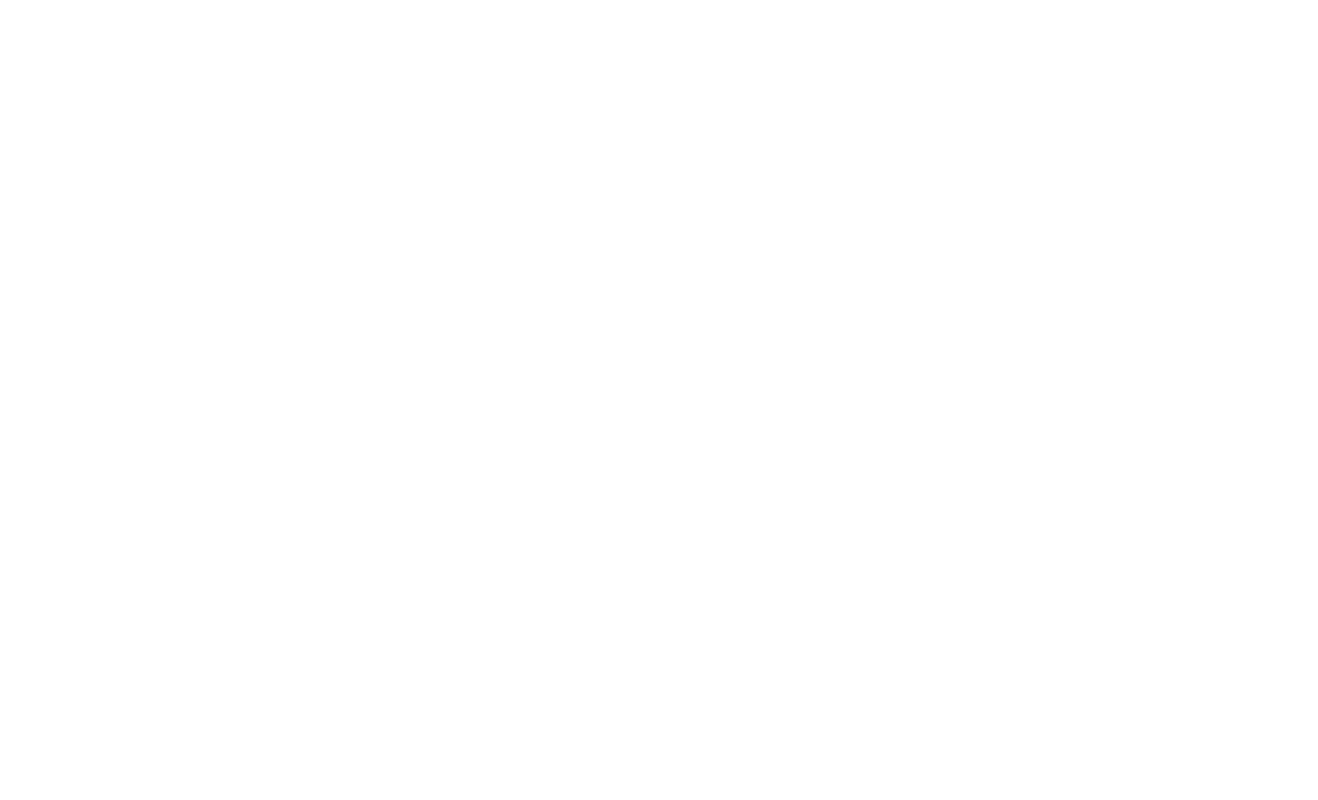
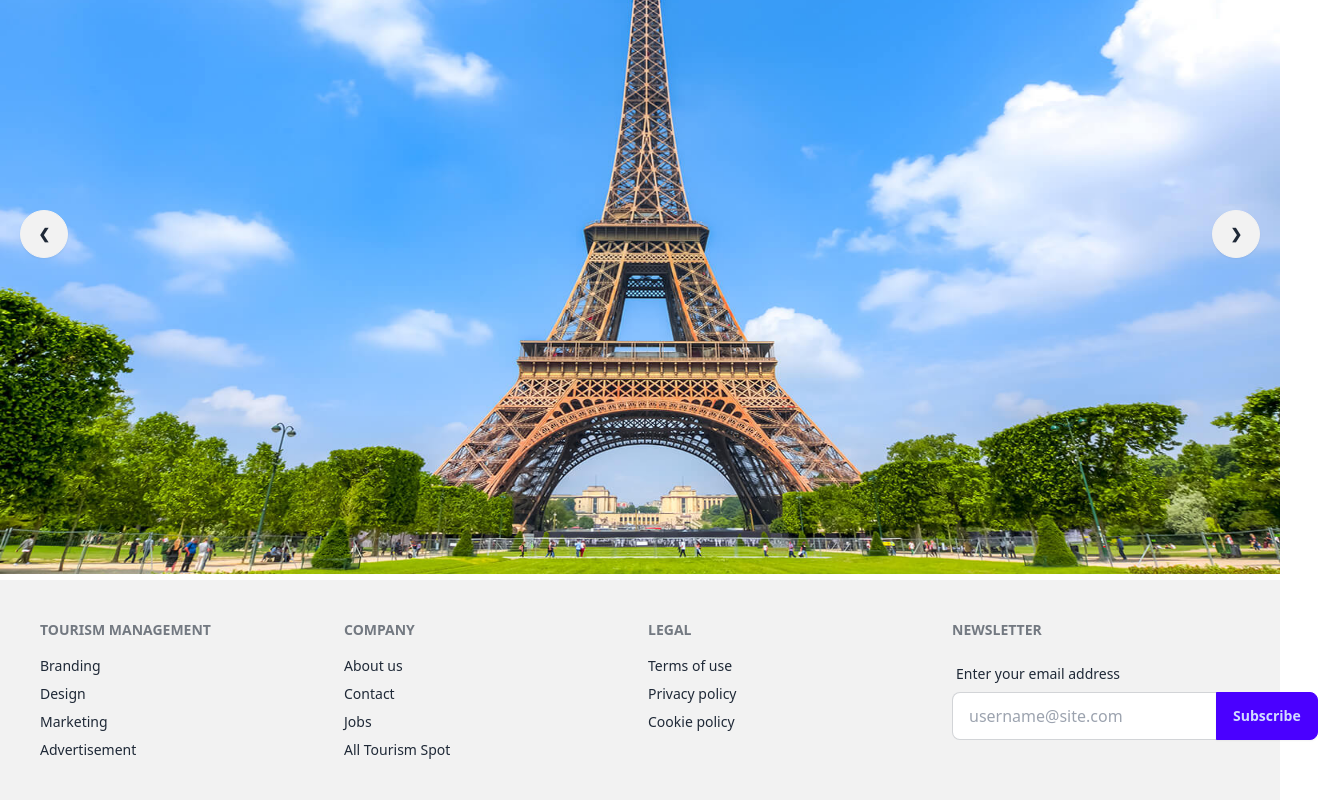
Before and after one commit to stnayem/b910-client-side-stnayem, a React (Vite) app: page / in a window 1280 px wide. Shown: the part 176-976 px from the top of the page, 1318 px wide, since content can reach past the window. Before the commit the page ends 800 px from the top, so only its background shows below. Built offline with nearby package versions, Linux system fonts and the light colour scheme; no server answers.

Commit message:
carousel added on home page

```diff
--- /dev/null
+++ b/src/components/Footer.jsx
@@ -0,0 +1,50 @@
+import React from 'react';
+
+const Footer = () => {
+    return (
+        <div className="bg-base-200">
+            <footer className="max-w-7xl mx-auto footer
+            grid grid-cols-2 lg:grid-cols-3 xl:grid-cols-4
+            text-base-content p-10">
+                <nav>
+                    <h6 className="footer-title">Tourism Management</h6>
+                    <a className="link link-hover">Branding</a>
+                    <a className="link link-hover">Design</a>
+                    <a className="link link-hover">Marketing</a>
+                    <a className="link link-hover">Advertisement</a>
+                </nav>
+                <nav>
+                    <h6 className="footer-title">Company</h6>
+                    <a className="link link-hover">About us</a>
+                    <a className="link link-hover">Contact</a>
+                    <a className="link link-hover">Jobs</a>
+                    <a className="link link-hover">All Tourism Spot</a>
+                </nav>
+                <nav>
+                    <h6 className="footer-title">Legal</h6>
+                    <a className="link link-hover">Terms of use</a>
+                    <a className="link link-hover">Privacy policy</a>
+                    <a className="link link-hover">Cookie policy</a>
+                </nav>
+                <form className="col-span-2 sm:col-span-1">
+                    <h6 className="footer-title">Newsletter</h6>
+                    <fieldset className="form-control w-80">
+                        <label className="label">
+                            <span className="label-text">Enter your email address</span>
+                        </label>
+                        <div className="join">
+                            <input
+                                type="text"
+                                placeholder="username@site.com"
+                                className="input input-bordered join-item" />
+                            <button className="btn btn-primary join-item">Subscribe</button>
+                        </div>
+                    </fieldset>
+                </form>
+
+            </footer>
+        </div>
+    );
+};
+
+export default Footer;
--- a/src/components/GoogAndGitSignIn.jsx
+++ b/src/components/GoogAndGitSignIn.jsx
@@ -32,10 +32,10 @@
     return (
         <div>
             <Toaster toastOptions={{ duration: 3000, }} />
-            <div className="my-2 flex flex-col sm:flex-row sm:justify-center sm:space-x-4
-                            *:py-2 *:flex *:items-center *:px-4 *:rounded-lg *:bg-[#F8EDE3]">
-                <button onClick={() => handleGoogAndGitSignIn(signinWithGoogle)}><FcGoogle className="mr-2" />Sign in with Google</button>
-                <button onClick={() => handleGoogAndGitSignIn(signinWithGithub)}><FaGithub className="mr-2" />Sign in with Github</button>
+            <div className="mb-8 flex flex-col lg:flex-row items-center lg:justify-center space-y-4 space-x-0 lg:space-y-0 lg:space-x-4
+                            *:py-2 *:shadow-md *:flex *:justify-center *:items-center *:px-4 *:rounded-lg *:bg-[#F8EDE3]">
+                <button className="w-5/6 lg:w-auto" onClick={() => handleGoogAndGitSignIn(signinWithGoogle)}><FcGoogle className="mr-2" />Sign in with Google</button>
+                <button className="w-5/6 lg:w-auto" onClick={() => handleGoogAndGitSignIn(signinWithGithub)}><FaGithub className="mr-2" />Sign in with Github</button>
             </div>
         </div>
     );
--- a/src/layout/Root.jsx
+++ b/src/layout/Root.jsx
@@ -1,12 +1,16 @@
 import { Outlet } from "react-router-dom";
 import Navbar from "../components/Navbar";
+import Footer from "../components/Footer";
 
 
 const Root = () => {
     return (
         <div>
-            <Navbar />
-            <Outlet />
+            <div>
+                <Navbar />
+                <Outlet />
+            </div>
+            <Footer />
         </div>
     );
 };
--- a/src/pages/AllTouristsSpot.jsx
+++ b/src/pages/AllTouristsSpot.jsx
@@ -2,7 +2,7 @@
 
 const AllTouristsSpot = () => {
     return (
-        <div>
+        <div className="max-w-7xl mx-auto">
             <h2 className="text-2xl font-semibold">All Tourists Spot Page</h2>
         </div>
     );
--- a/src/pages/Home.jsx
+++ b/src/pages/Home.jsx
@@ -1,9 +1,51 @@
-
+import img1 from '../assets/europe-imgs/01_Eiffel_Tower_Paris.jpg'
+import img2 from '../assets/europe-imgs/03_Palace_of_Versailles_Versailles.jpg'
+import img3 from '../assets/europe-imgs/04_Colosseum_Rome.jpg'
+import img4 from '../assets/europe-imgs/05_Leaning_Tower_of_Pisa_Pisa.jpg'
 
 const Home = () => {
     return (
-        <div>
-            <h2 className="text-2xl font-semibold">Home page</h2>
+        <div className="max-w-7xl mx-auto">
+            {/* carousel */}
+            <div className="carousel w-full max-h-[85vh]">
+                <div id="slide1" className="carousel-item relative w-full">
+                    <img
+                        src={img1}
+                        className="w-full bg-cover" />
+                    <div className="absolute left-5 right-5 top-1/2 flex -translate-y-1/2 transform justify-between">
+                        <a href="#slide4" className="btn btn-circle">❮</a>
+                        <a href="#slide2" className="btn btn-circle">❯</a>
+                    </div>
+                </div>
+                <div id="slide2" className="carousel-item relative w-full">
+                    <img
+                        src={img2}
+                        className="w-full" />
+                    <div className="absolute left-5 right-5 top-1/2 flex -translate-y-1/2 transform justify-between">
+                        <a href="#slide1" className="btn btn-circle">❮</a>
+                        <a href="#slide3" className="btn btn-circle">❯</a>
+                    </div>
+                </div>
+                <div id="slide3" className="carousel-item relative w-full">
+                    <img
+                        src={img3}
+                        className="w-full" />
+                    <div className="absolute left-5 right-5 top-1/2 flex -translate-y-1/2 transform justify-between">
+                        <a href="#slide2" className="btn btn-circle">❮</a>
+                        <a href="#slide4" className="btn btn-circle">❯</a>
+                    </div>
+                </div>
+                <div id="slide4" className="carousel-item relative w-full">
+                    <img
+                        src={img4}
+                        className="w-full" />
+                    <div className="absolute left-5 right-5 top-1/2 flex -translate-y-1/2 transform justify-between">
+                        <a href="#slide3" className="btn btn-circle">❮</a>
+                        <a href="#slide1" className="btn btn-circle">❯</a>
+                    </div>
+                </div>
+            </div>
+
 
         </div>
     );
--- a/src/pages/Login.jsx
+++ b/src/pages/Login.jsx
@@ -39,7 +39,7 @@
     return (
         <div>
             <Toaster toastOptions={{ duration: 6000, }} />
-            <div className="relative bg-cover bg-center h-screen">
+            <div className="relative bg-cover bg-center">
                 <div className="absolute inset-0"
                     style={{
                         backgroundImage: `url(${Matterhorn})`,
@@ -49,17 +49,17 @@
                         zIndex: -1,
                     }}
                 ></div>
-                <div className="relative z-10 hero  min-h-screen"
+                <div className="relative z-10 hero px-4  max-w-7xl mx-auto"
                 >
-                    <div className="w-full  hero-content flex-col lg:flex-row-reverse">
-                        <div className="w-1/2  text-center lg:text-left text-white"
+                    <div className="w-full py-8 flex flex-col items-center">
+                        <div className="w-full *:text-center lg:text-left text-white"
                         >
                             <h1 className="text-5xl font-bold">Login now!</h1>
                             <p className="py-6">
                                 Find exclusive rewards in every corner of the world!
                             </p>
                         </div>
-                        <div className="w-1/2 card bg-base-100 shrink-0 shadow-2xl">
+                        <div className="w-full sm:w-3/4 md:w-1/2 card bg-base-100 shrink-0 shadow-2xl">
                             <form onSubmit={handleLogin} className="card-body">
                                 <div className="form-control">
                                     <label className="label">
--- a/src/pages/MyList.jsx
+++ b/src/pages/MyList.jsx
@@ -2,7 +2,7 @@
 
 const MyList = () => {
     return (
-        <div>
+        <div className="max-w-7xl mx-auto">
             <h2 className="text-2xl font-semibold">My List page</h2>
         </div>
     );
--- a/src/pages/Register.jsx
+++ b/src/pages/Register.jsx
@@ -55,7 +55,7 @@
 
 
     return (
-        <div className="relative bg-cover bg-center h-screen">
+        <div className="relative bg-cover bg-center">
             <Toaster toastOptions={{ duration: 6000, }} />
             <div className="absolute inset-0"
                 style={{
@@ -66,17 +66,17 @@
                     zIndex: -1,
                 }}
             ></div>
-            <div className="relative z-10 hero  min-h-screen"
+            <div className="relative z-10 hero px-4  max-w-7xl mx-auto"
             >
-                <div className="w-full  hero-content flex-col lg:flex-row-reverse">
-                    <div className="w-1/2  text-center lg:text-left text-white"
+                <div className="w-full py-8 flex flex-col items-center">
+                    <div className="w-full *:text-center lg:text-left text-white"
                     >
-                        <h1 className="text-5xl font-bold">Register now!</h1>
+                        <h1 className="text-5xl font-bold ">Register now!</h1>
                         <p className="py-6">
                             Find exclusive rewards in every corner of the world!
                         </p>
                     </div>
-                    <div className="w-1/2 card bg-base-100 shrink-0 shadow-2xl">
+                    <div className="w-full sm:w-3/4 md:w-1/2 card bg-base-100 shrink-0 shadow-2xl">
                         <form onSubmit={handleRegister} className="card-body">
                             <div className="form-control">
                                 <label className="label">
```
Also changed, not shown: src/components/Navbar.jsx (+3 -4 lines).
